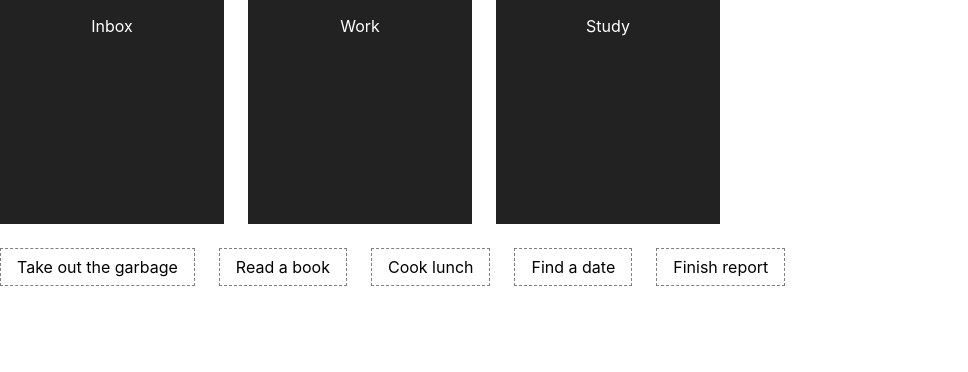
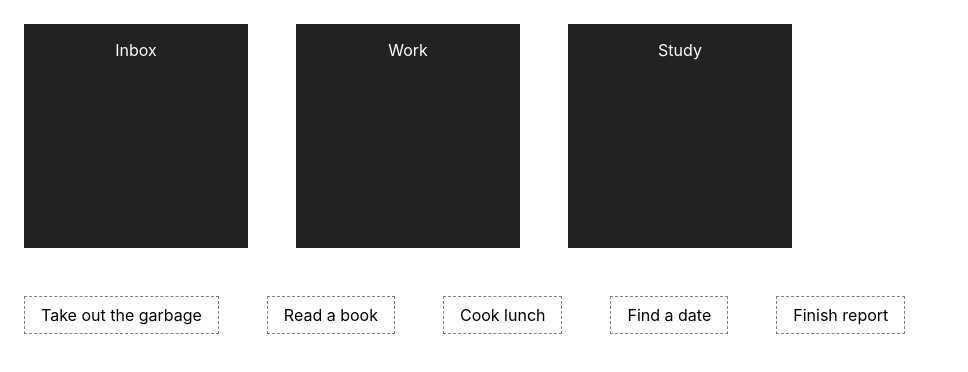
Before and after one commit to anthony2025/taskmanagement-frontend, a React (Create React App) app: page / in a window 1280 px wide. Shown: the top 372 px of the page, without its empty margins (0-968 px from the left). Built offline with nearby package versions, Linux system fonts and the light colour scheme.

Commit message:
move styles to css file

```diff
--- a/src/Category.tsx
+++ b/src/Category.tsx
@@ -1,24 +1,11 @@
-import type { CSSProperties, FC } from 'react'
+import type { FC } from 'react'
 import { useDrop } from 'react-dnd'
-
-const style: CSSProperties = {
-  height: '12rem',
-  width: '12rem',
-  marginRight: '1.5rem',
-  marginBottom: '1.5rem',
-  color: 'white',
-  padding: '1rem',
-  textAlign: 'center',
-  fontSize: '1rem',
-  lineHeight: 'normal',
-  float: 'left',
-}
 
 export interface CategoryProps {
   name: string
 }
 
-export const Category: FC<CategoryProps> = function Category({ name }) {
+const Category: FC<CategoryProps> = function Category({ name }) {
   const [{ canDrop, isOver }, drop] = useDrop(() => ({
     accept: 'task',
     drop: () => ({ name }),
@@ -37,8 +24,10 @@ export const Category: FC<CategoryProps> = function Category({ name }) {
   }
 
   return (
-    <div ref={drop} style={{ ...style, backgroundColor }}>
+    <div ref={drop} className="category" style={{ backgroundColor }}>
       {isActive ? 'Release to drop' : name}
     </div>
   )
 }
+
+export default Category
--- a/src/Container.tsx
+++ b/src/Container.tsx
@@ -1,10 +1,10 @@
 import type { FC } from 'react'
 import { memo } from 'react'
 
-import { Task } from './Task'
-import { Category } from './Category'
+import Task from './Task'
+import Category from './Category'
 
-export const Container: FC = memo(function Container() {
+const Container: FC = memo(function Container() {
   return (
     <div>
       <div style={{ overflow: 'hidden', clear: 'both' }}>
--- a/src/Task.tsx
+++ b/src/Task.tsx
@@ -1,15 +1,5 @@
-import type { CSSProperties, FC } from 'react'
+import type { FC } from 'react'
 import { useDrag } from 'react-dnd'
-
-const style: CSSProperties = {
-  border: '1px dashed gray',
-  backgroundColor: 'white',
-  padding: '0.5rem 1rem',
-  marginRight: '1.5rem',
-  marginBottom: '1.5rem',
-  cursor: 'move',
-  float: 'left',
-}
 
 export interface TaskProps {
   name: string
@@ -19,7 +9,7 @@ interface DropResult {
   name: string
 }
 
-export const Task: FC<TaskProps> = function Task({ name }) {
+const Task: FC<TaskProps> = function Task({ name }) {
   const [{ isDragging }, drag] = useDrag(() => ({
     type: 'task',
     item: { name },
@@ -37,8 +27,10 @@ export const Task: FC<TaskProps> = function Task({ name }) {
 
   const opacity = isDragging ? 0.4 : 1
   return (
-    <div ref={drag} style={{ ...style, opacity }} data-testid={`box`}>
+    <div ref={drag} className='task' style={{ opacity }} data-testid={`box`}>
       {name}
     </div>
   )
 }
+
+export default Task
--- a/src/index.css
+++ b/src/index.css
@@ -11,3 +11,24 @@ code {
   font-family: source-code-pro, Menlo, Monaco, Consolas, 'Courier New',
     monospace;
 }
+
+.category {
+  height: 12rem;
+  width: 12rem;
+  margin: 1.5rem;
+  color: white;
+  padding: 1rem;
+  text-align: center;
+  font-size: 1rem;
+  line-height: normal;
+  float: left;
+}
+
+.task {
+  border: 1px dashed gray;
+  background-color: white;
+  padding: 0.5rem 1rem;
+  margin: 1.5rem;
+  cursor: move;
+  float: left;
+}
--- a/src/index.tsx
+++ b/src/index.tsx
@@ -10,6 +10,7 @@ import { HTML5Backend } from 'react-dnd-html5-backend'
 const root = ReactDOM.createRoot(
   document.getElementById('root') as HTMLElement
 );
+
 root.render(
   <React.StrictMode>
     <DndProvider backend={HTML5Backend}>
@@ -21,4 +22,4 @@ root.render(
 // If you want to start measuring performance in your app, pass a function
 // to log results (for example: reportWebVitals(console.log))
 // or send to an analytics endpoint. Learn more: https://bit.ly/CRA-vitals
-//reportWebVitals(console.log);
+reportWebVitals(console.log);
```
